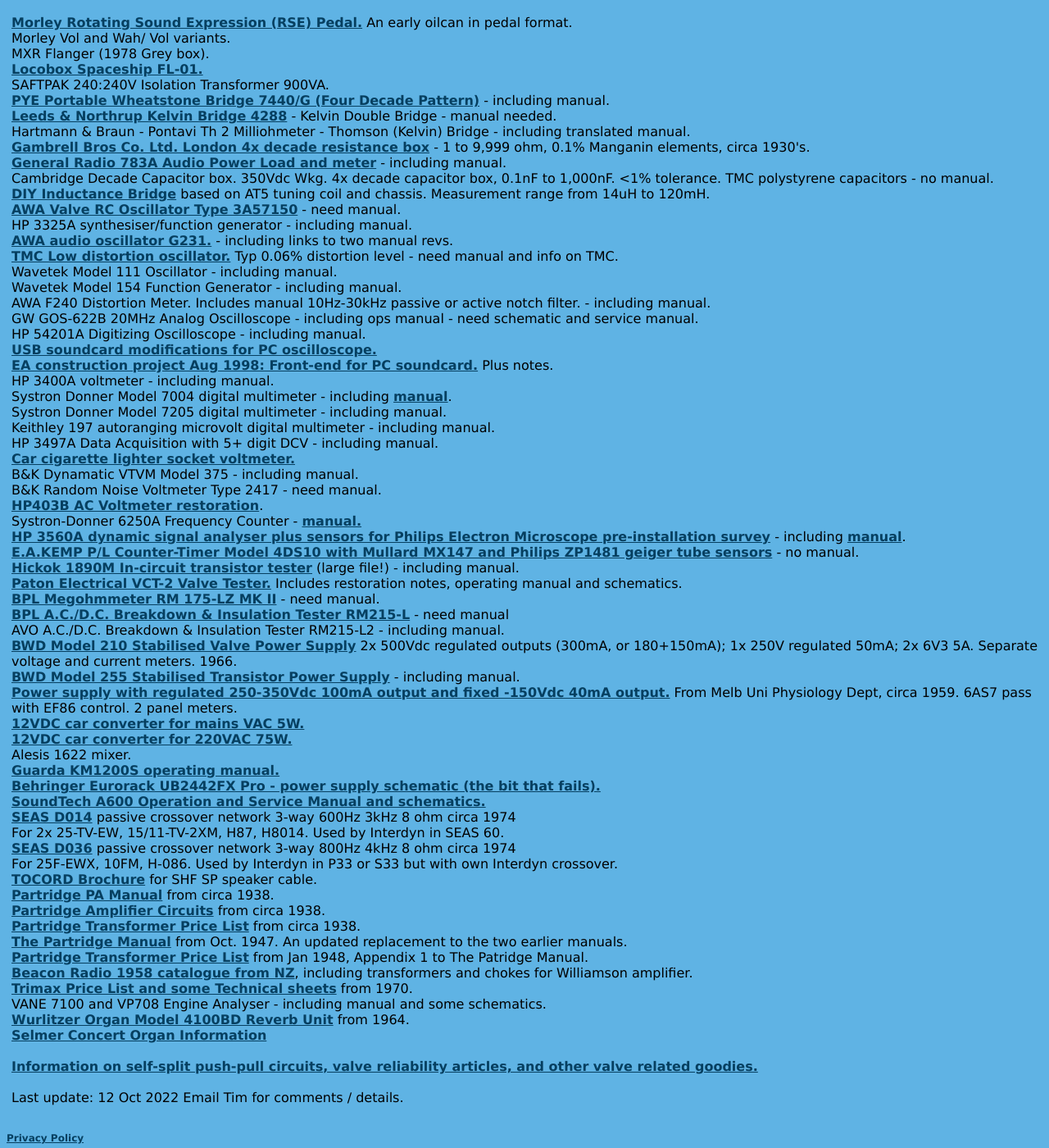
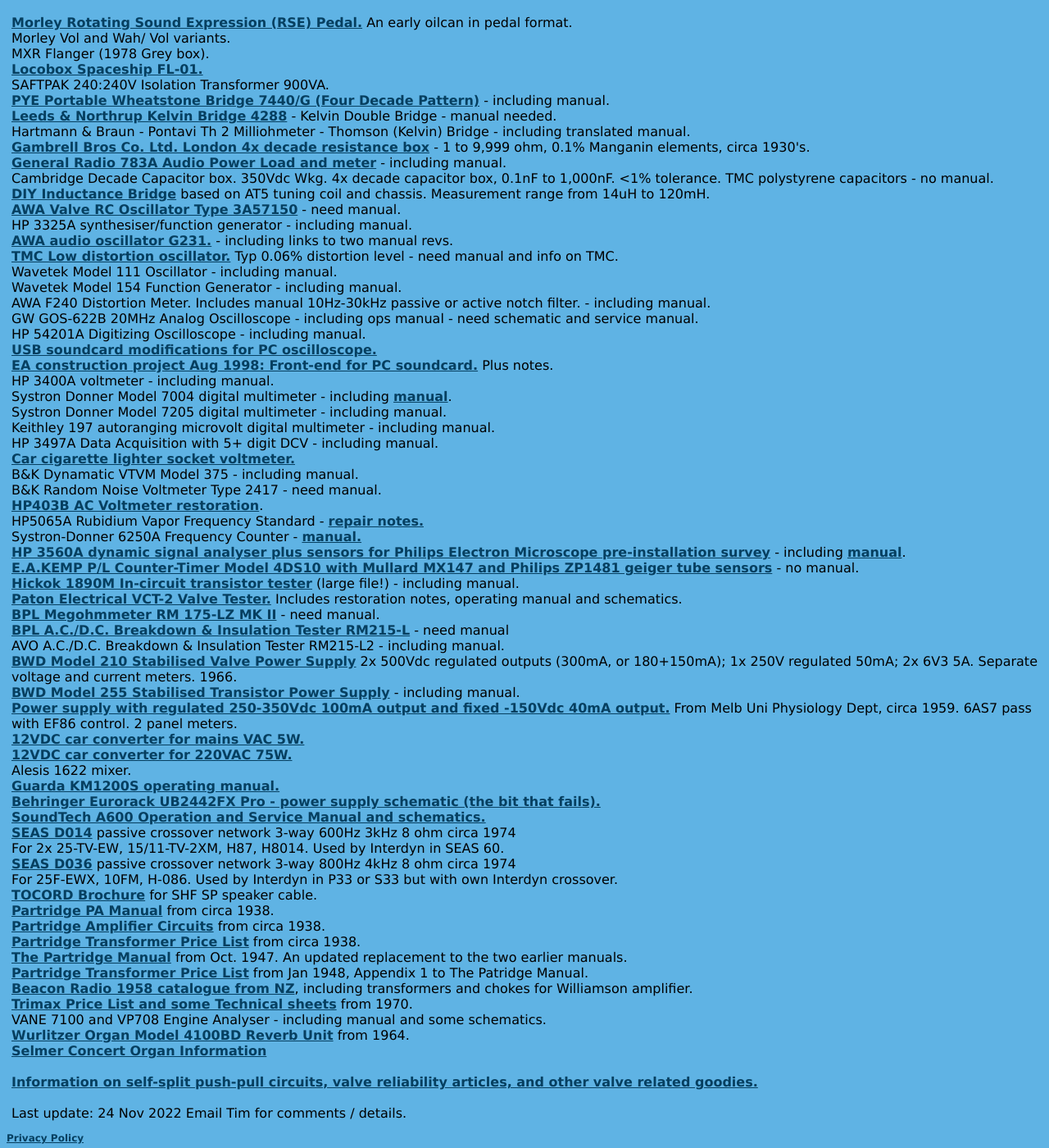
Before and after one commit to michael-robbins/michael-robbins.github.io, a Jekyll site: the page built from projects/amplifier.html, in a window 1280 px wide and 1400 px high, scrolled down 3239 px. Shown: the whole window at 82% size. Built offline with Jekyll 4.4.1, drawn with Linux system fonts in a browser that asks for light colours.

Commit message:
Update amplifier.html

```diff
--- a/projects/amplifier.html
+++ b/projects/amplifier.html
@@ -257,6 +257,8 @@
       <br />
       <a href="/static/HP403B AC meter.pdf">HP403B AC Voltmeter restoration</a>.
       <br />
+      HP5065A Rubidium Vapor Frequency Standard - <a href="/static/HP5065A Rubidium frequency reference.pdf">repair notes.</a>
+      <br />
       Systron-Donner 6250A Frequency Counter - <a href="/static/Systron Donner 6250A Instruction Manual.pdf">manual.</a>
       <br />
       <a href="/static/HP 3560A dynamic signal analyser and sensors.pdf">HP 3560A dynamic signal analyser plus sensors for Philips Electron Microscope pre-installation survey</a> - including  <a href="/static/Site selection.pdf">manual</a>.
@@ -324,7 +326,7 @@
       <a href="/projects/Valve Info.html">Information on self-split push-pull circuits, valve reliability articles, and other valve related goodies.</a>
       <br />
       <br />
-      Last update: 12 Oct 2022
+      Last update: 24 Nov 2022
       Email Tim for comments / details.
       <br />
       <br />
```
